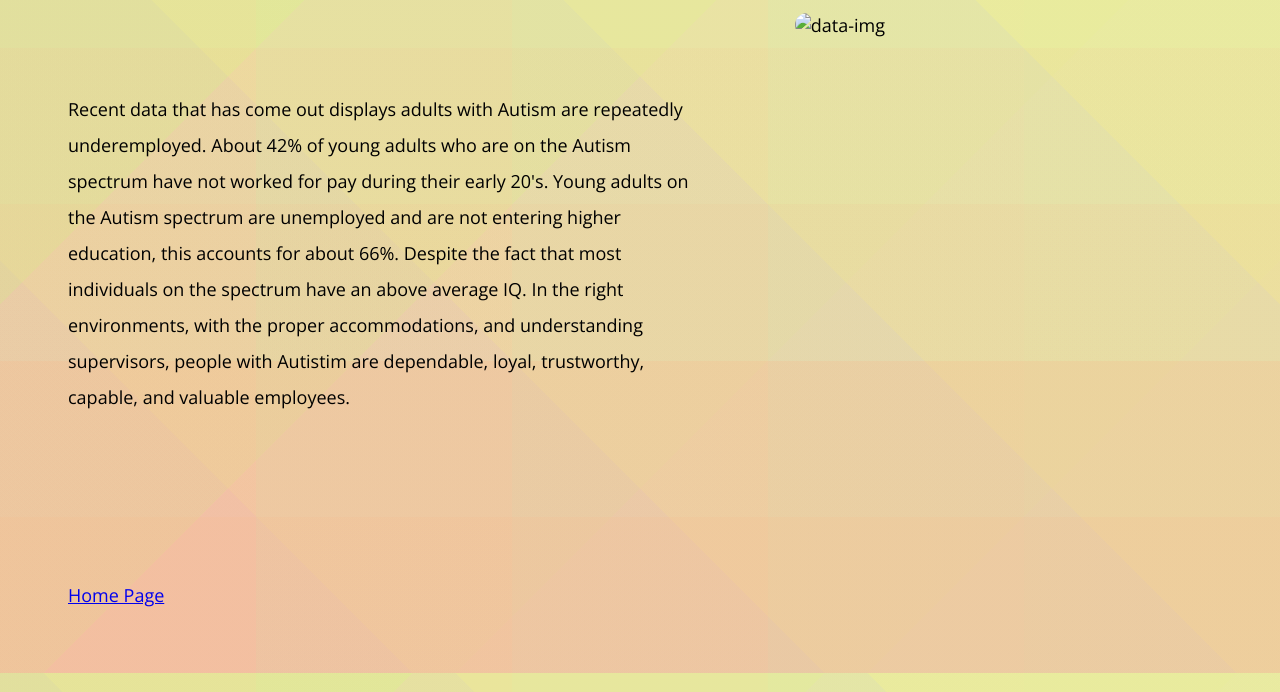
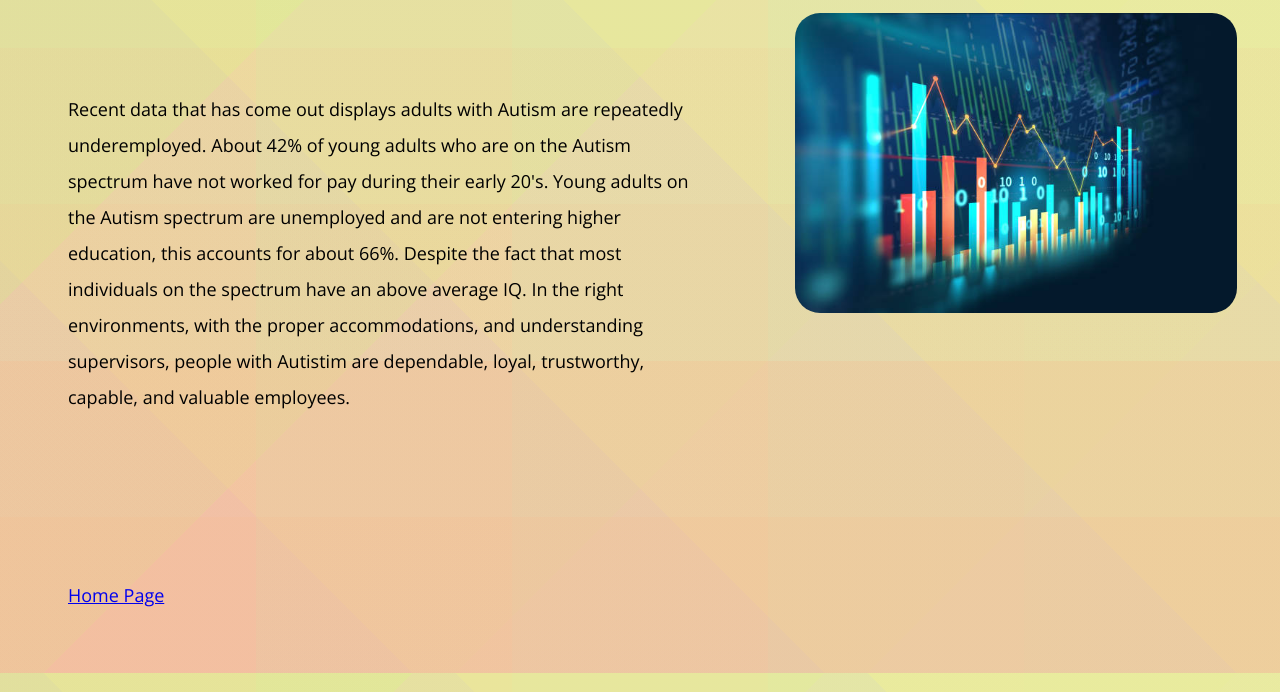
Before and after one commit to HopeH13/PassionProject, a plain HTML site: page Employment.html in a window 1280 px wide. Shown: the part 108-800 px from the top of the page. Drawn offline with nearby package versions, Linux system fonts and the light colour scheme.

Commit message:
update img tag

```diff
--- a/Employment.html
+++ b/Employment.html
@@ -33,7 +33,7 @@ Autistim are dependable, loyal, trustworthy, capable, and valuable employees.</p
 </div>
 
 <div class="data">
- <img class="data-pic" src="images/data.jpg" alt="data-img">
+ <img class="data-pic" src="data.jpg" alt="data-img">
 
 </div>
 
```
